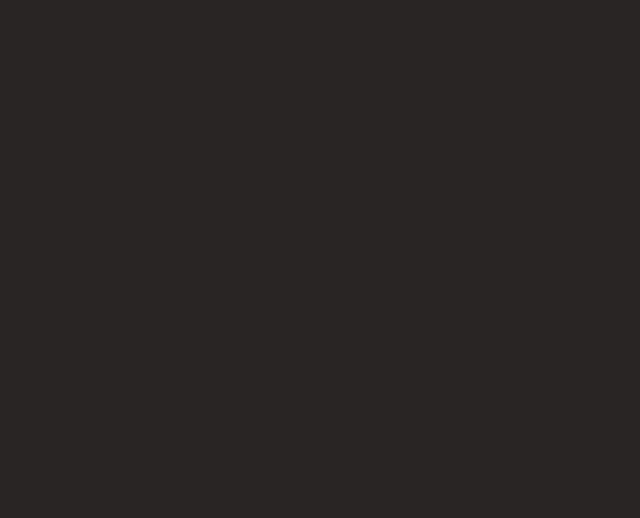
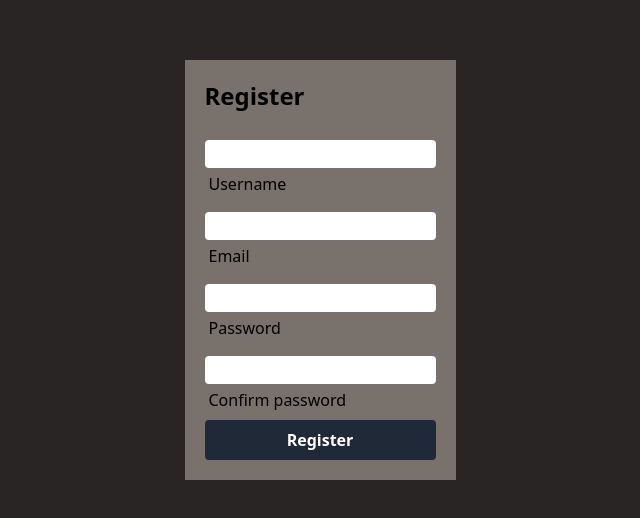
Before and after one commit to MHCYR/Pizzel, a React (Vite) app: page / in a window 1280 px wide. Shown: the part 130-648 px from the top of the page, without its empty margins (320-960 px from the left). Built offline with nearby package versions, Linux system fonts and the light colour scheme.

Commit message:
feat(App): add register form

```diff
--- a/src/App.tsx
+++ b/src/App.tsx
@@ -1,9 +1,11 @@
+import RegisterForm from './components/RegisterForm';
+
 function App() {
-
   return (
-    <div className="w-screen h-screen bg-stone-800">
+    <div className="w-screen h-screen bg-stone-800 flex justify-center items-center">
+      <RegisterForm />
     </div>
-  )
+  );
 }
 
-export default App
+export default App;
```
